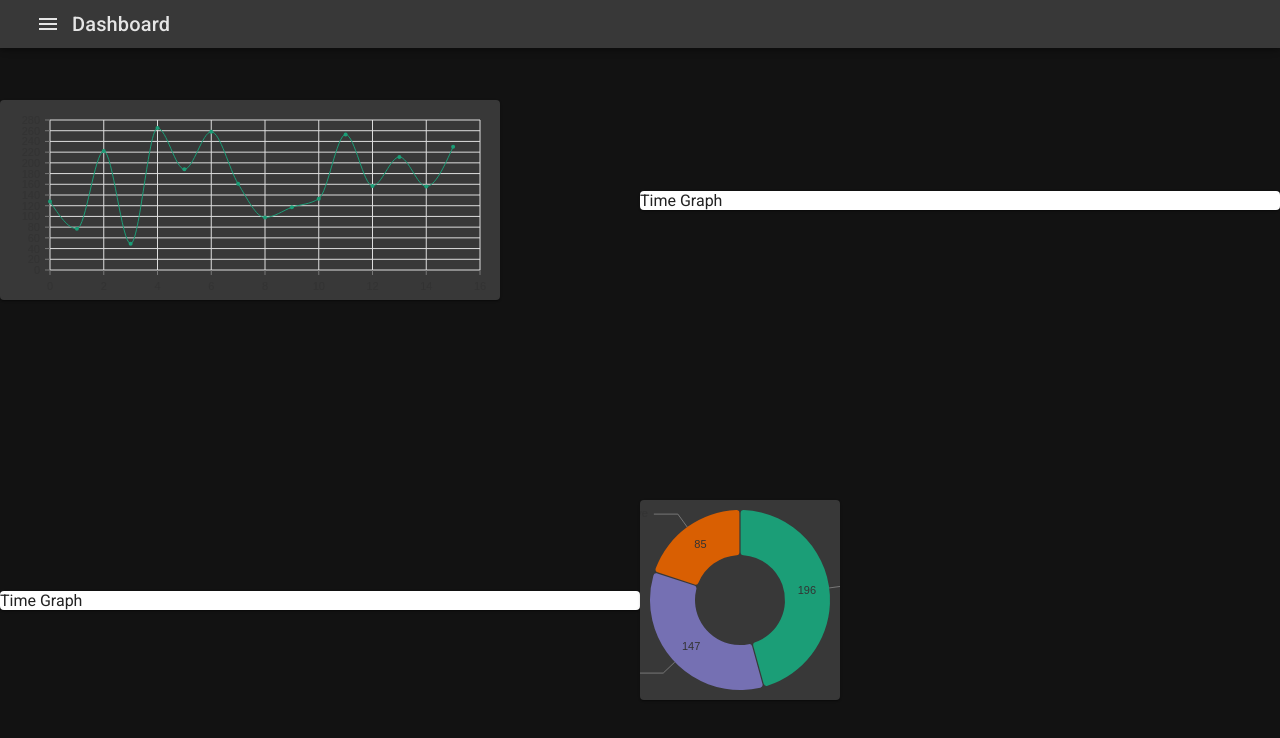
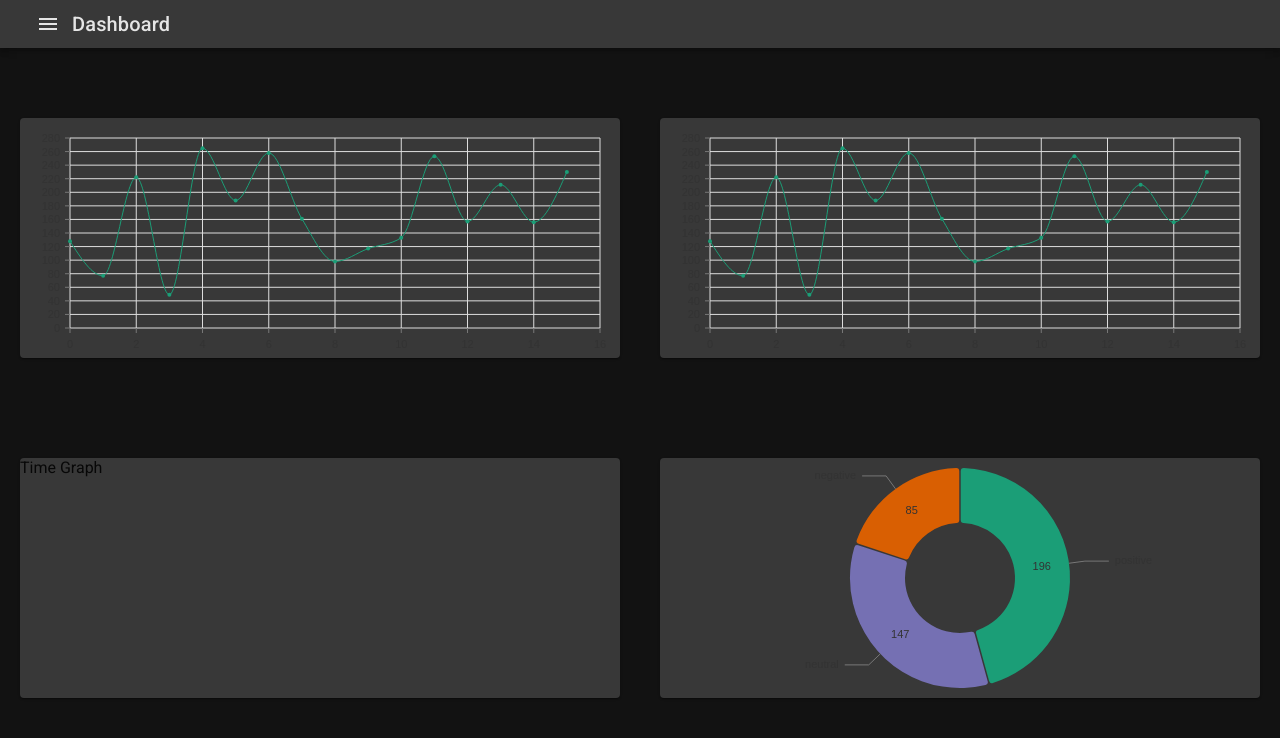
Before and after one commit to nipun24/COVID19-tweet-analyser, a React (Create React App) app in the folder frontend/: page /dashboard in a window 1280 px wide. Shown: the top 738 px of the page. Built offline with nearby package versions, Linux system fonts and the light colour scheme.

Commit message:
updated layout of tiles

```diff
--- a/frontend/package.json
+++ b/frontend/package.json
@@ -13,8 +13,6 @@
     "history": "^5.0.0",
     "react": "^16.13.1",
     "react-dom": "^16.13.1",
-    "react-gif-player": "^0.4.2",
-    "react-player": "^2.4.0",
     "react-router": "^5.2.0",
     "react-router-dom": "^5.2.0",
     "react-scripts": "3.4.1",
--- a/frontend/src/App.js
+++ b/frontend/src/App.js
@@ -7,15 +7,13 @@ import Dashboard from "./Dashboard.js";
 
 const App = () => {
   let history = useHistory();
-  // let history = useHistory();
-  // const [history, setHistory] = React.useState(createBrowserHistory());
 
   return (
     <BrowserRouter history={history}>
       {/* routes */}
       <Switch>
         <Route exact path="/" render={(props) => <Home {...props} />} />
-        <Route path="/dashboard" render={() => <Dashboard />} />
+        <Route path="/dashboard" render={(props) => <Dashboard {...props} />} />
       </Switch>
     </BrowserRouter>
   );
--- a/frontend/src/Dashboard.js
+++ b/frontend/src/Dashboard.js
@@ -42,7 +42,7 @@ const useStyles = makeStyles({
   },
 });
 
-const Dashboard = () => {
+const Dashboard = (props) => {
   const classes = useStyles();
 
   const [isOpen, setDrawer] = React.useState(false);
@@ -59,9 +59,9 @@ const Dashboard = () => {
   };
 
   return (
-    <div>
+    <div style={{ height: "100vh", overflowX: "hidden" }}>
       {/* Navbar */}
-      <AppBar position="fixed" classes={{ root: classes.appbarTheme }}>
+      <AppBar position="static" classes={{ root: classes.appbarTheme }}>
         <Toolbar variant="dense">
           <IconButton onClick={toggleDrawer(true)}>
             <MenuIcon />
@@ -78,14 +78,14 @@ const Dashboard = () => {
         classes={{ paper: classes.drawerTheme }}
       >
         <List style={{ width: "auto" }}>
-          <ListItem button>
+          <ListItem button onClick={() => props.history.push("/")}>
             <ListItemIcon>
               <HomeIcon />
             </ListItemIcon>
             <ListItemText primary="Home" />
           </ListItem>
           <Divider classes={{ root: classes.dividerColor }} />
-          <ListItem button>
+          <ListItem button onClick={() => props.history.push("/dashboard")}>
             <ListItemIcon>
               <DashboardIcon />
             </ListItemIcon>
@@ -120,35 +120,64 @@ const Dashboard = () => {
       </Drawer>
       {/* Graph components - tiles */}
       <Grid
-        style={{ height: "100vh" }}
+        style={{ height: "90vh" }}
         container
         direction="row"
         justify="space-evenly"
         alignItems="center"
+        spacing={5}
       >
-        <Grid item xs={12} sm={6}>
+        <Grid item xs={12} sm={12} lg={6}>
           <Paper
-            onClick={() => console.log("click")}
             classes={{ root: classes.paperTheme }}
-            style={{ height: "200px", width: "500px" }}
+            style={{
+              height: "30vh",
+              minHeight: "200px",
+              minWidth: "500px",
+              margin: "40px 0 0 20px",
+            }}
           >
             <LineChart data={LineData} />
           </Paper>
         </Grid>
 
-        <Grid item xs={12} sm={6}>
-          <Paper>Time Graph</Paper>
+        <Grid item xs={12} sm={12} lg={6}>
+          <Paper
+            classes={{ root: classes.paperTheme }}
+            style={{
+              height: "30vh",
+              minHeight: "200px",
+              minWidth: "500px",
+              margin: "40px 20px 0 0",
+            }}
+          >
+            <LineChart data={LineData} />
+          </Paper>
         </Grid>
 
-        <Grid item xs={12} sm={6}>
-          <Paper>Time Graph</Paper>
+        <Grid item xs={12} sm={12} lg={6}>
+          <Paper
+            classes={{ root: classes.paperTheme }}
+            style={{
+              height: "30vh",
+              minHeight: "200px",
+              minWidth: "500px",
+              margin: "0px 0 0 20px",
+            }}
+          >
+            Time Graph
+          </Paper>
         </Grid>
 
-        <Grid item xs={12} sm={6}>
+        <Grid item xs={12} sm={12} lg={6}>
           <Paper
-            onClick={() => console.log("click")}
             classes={{ root: classes.paperTheme }}
-            style={{ height: "200px", width: "200px" }}
+            style={{
+              height: "30vh",
+              minHeight: "200px",
+              minWidth: "500px",
+              margin: "0px 20px 0 0",
+            }}
           >
             <PieChart data={PieData} />
           </Paper>
--- a/frontend/src/Home.js
+++ b/frontend/src/Home.js
@@ -1,17 +1,13 @@
-
-
-import React from 'react'
-import ReactPlayer from 'react-player'
+import React from "react";
 
 const Home = (props) => {
-    return (
-        <ReactPlayer
-            url='https://youtu.be/9Uq2RJQUvew'
-            loop = {true}
-            width='100%'
-            height='100%'
-            playing = {true}
-        />
-    )
-}
-export default Home
+  return (
+    <div>
+      <button onClick={() => props.history.push("/dashboard")}>
+        go to dash
+      </button>
+      home
+    </div>
+  );
+};
+export default Home;
```
